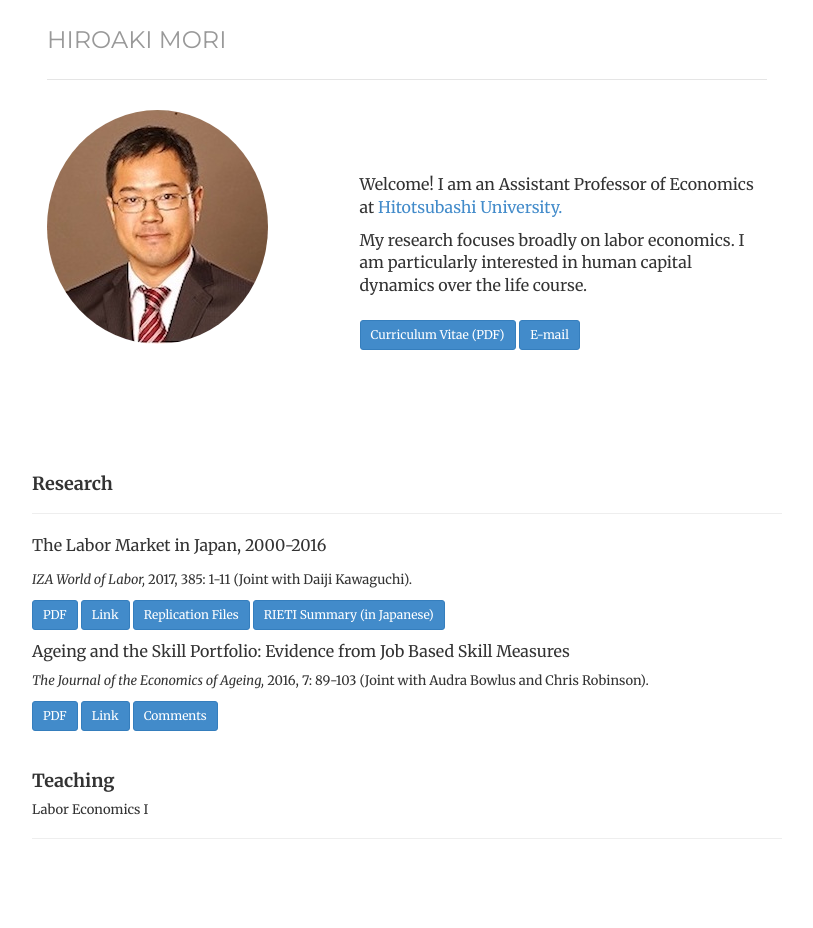
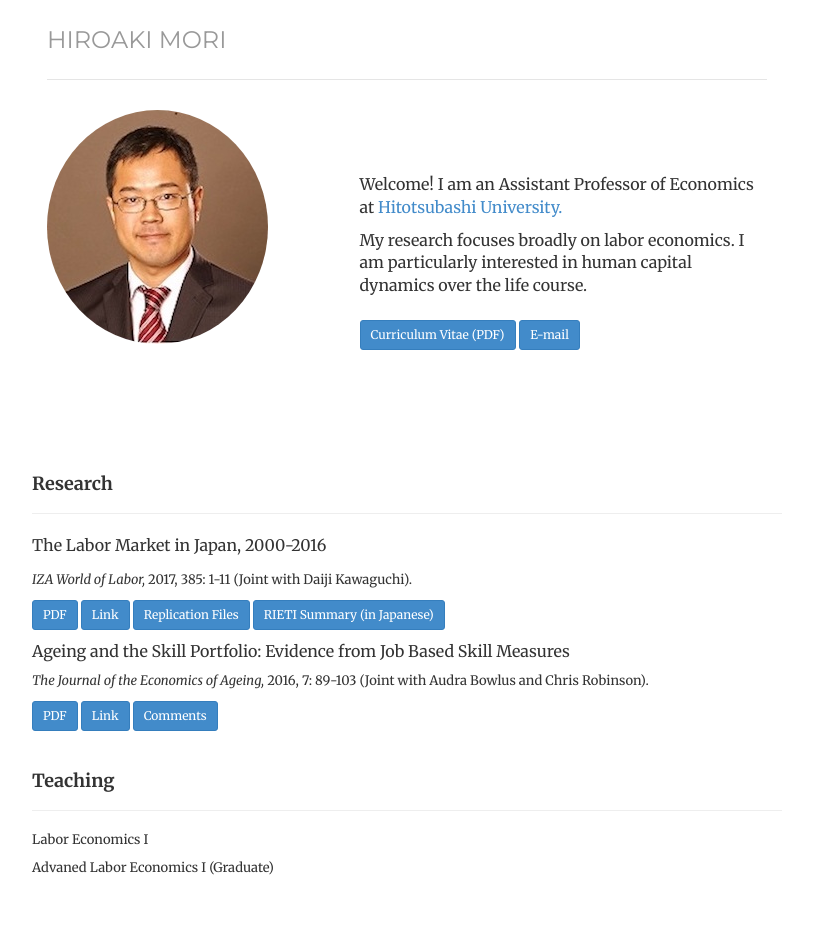
Before and after one commit to morihiroaki/morihiroaki.github.io, a Jekyll site: the page built from index.html, in a window 1280 px wide. Shown: the whole page, without its empty margins (233-1046 px from the left). Built offline with Jekyll 4.4.1, drawn with Linux system fonts in a browser that asks for light colours; before the commit the page ends 900 px from its top, so only the background shows below that.

Commit message:
Update index.html

```diff
--- a/index.html
+++ b/index.html
@@ -49,7 +49,8 @@ description:
   <a name="Teaching"></a>
   <div class="page-header">
   <h4>Teaching</h4>
-    <p><font size="2">Labor Economics I</font></p>
   </div>
+     <p><font size="2">Labor Economics I</font></p>
+    <p><font size="2">Advaned Labor Economics I (Graduate)</font></p>
 
  </div>
```
